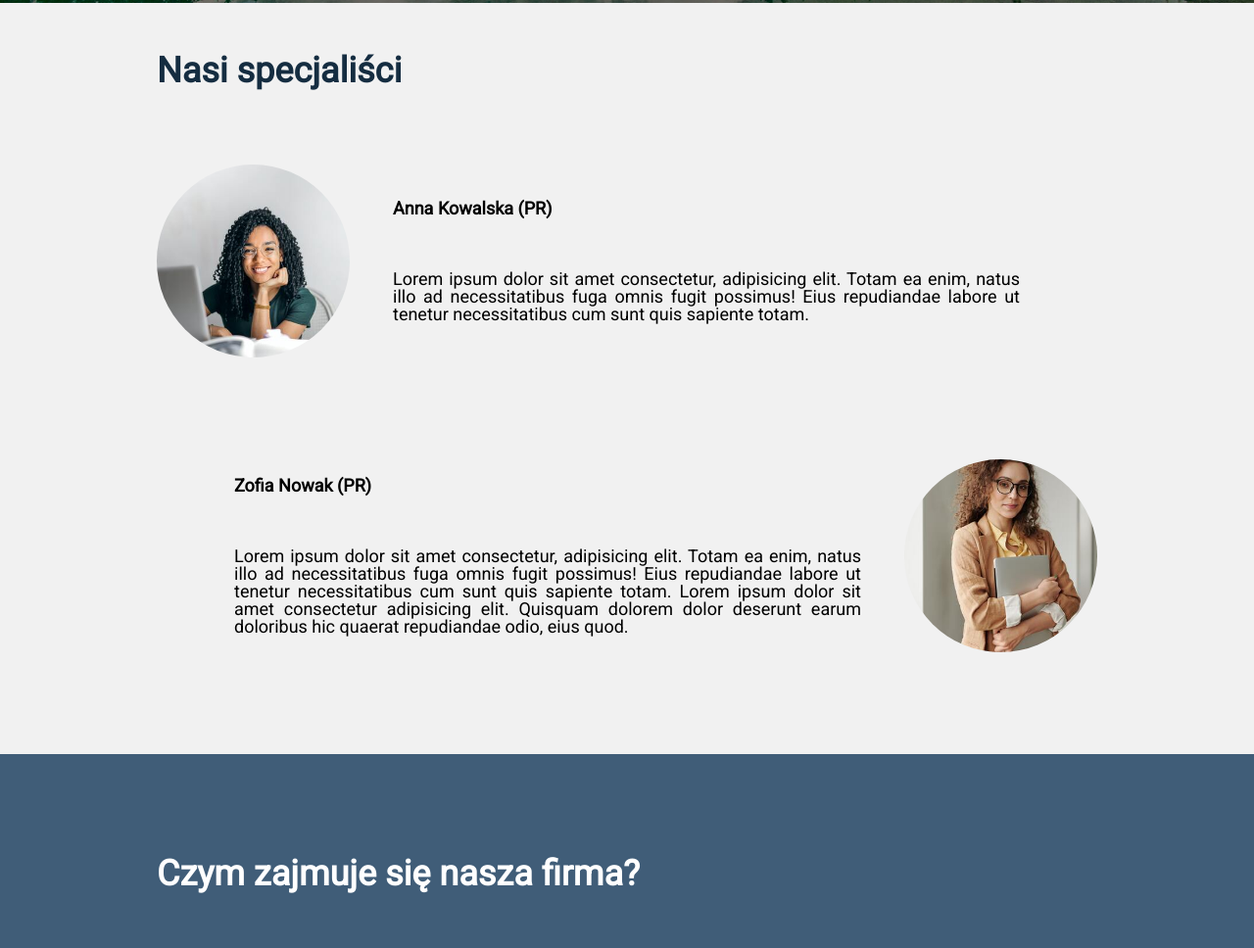
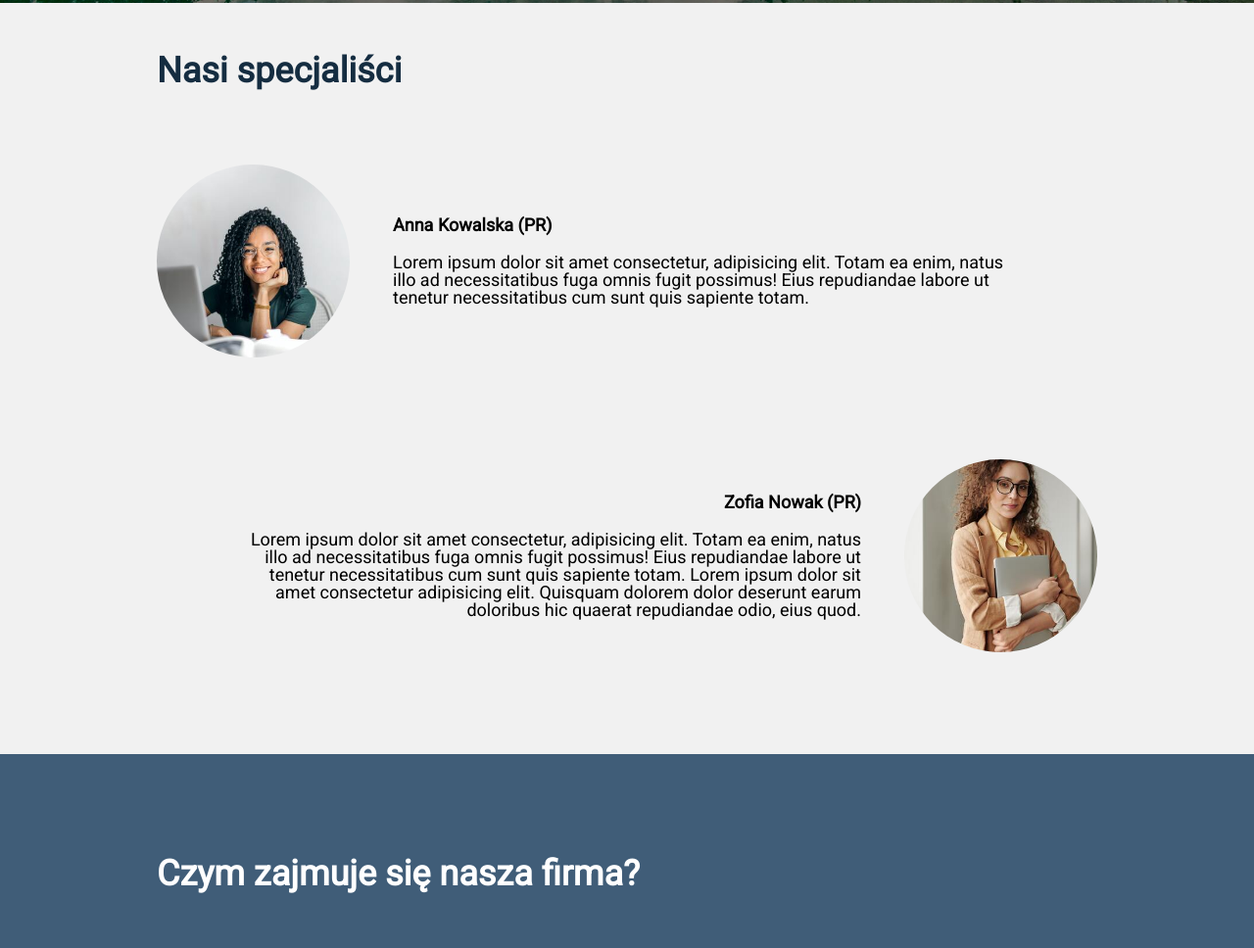
Before and after one commit to Tou24601/HTML-CSS-PROJEKT2, a plain HTML site: page index.html in a window 1280 px wide. Shown: the part 797-1765 px from the top of the page at 98% size. Drawn offline with Linux system fonts and the light colour scheme.

Commit message:
text-align fixed

```diff
--- a/style.css
+++ b/style.css
@@ -240,11 +240,16 @@ i {
         display: flex;
         flex-direction: column;
         gap: 20px;
+        text-align: unset;
+    }
+    #aboutSection .container .specialist .specialistText .specialistName {
+        padding-bottom: 0px;
     }
     #aboutSection .container .specialist:nth-of-type(odd) {
         display: flex;
         flex-direction: row;
         gap: 44px;
+        text-align: left;
     }
     #aboutSection .container .specialist:nth-of-type(even) {
         text-align: right;
```
